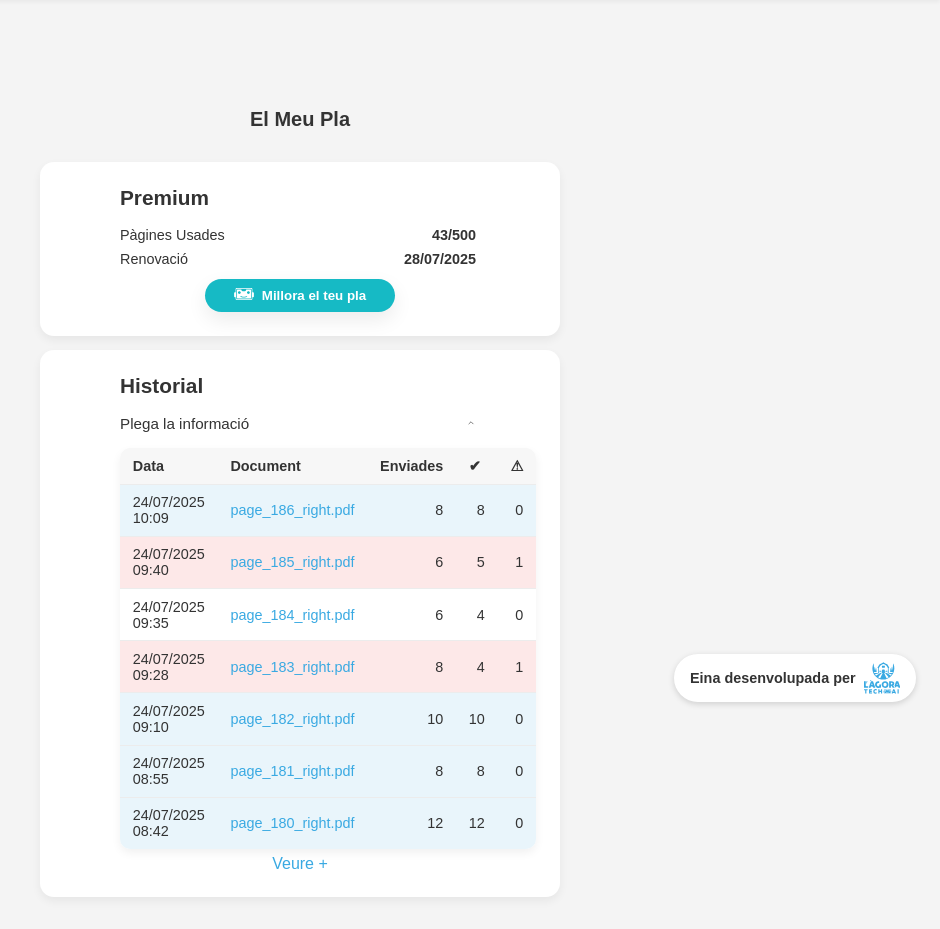
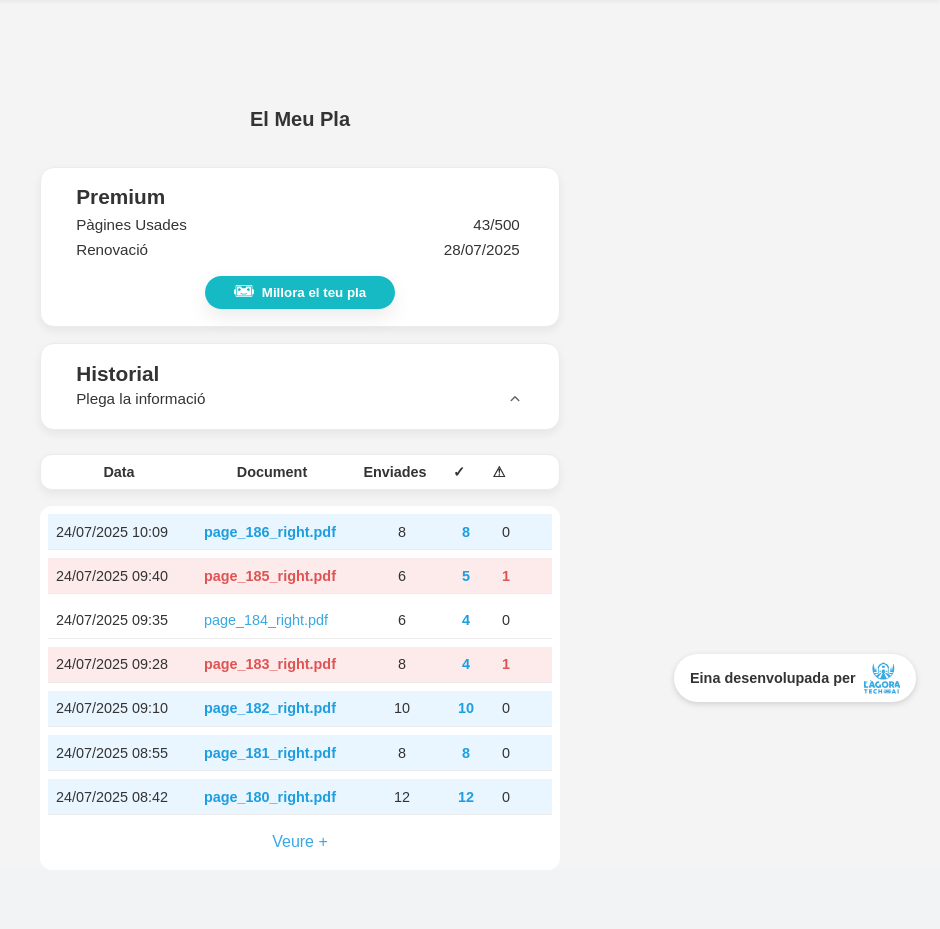
Before and after one commit to sergio08301/TranscriptaHTMLCSS, a Flask app: page /plan in a window 1280 px wide, after a click on "Desplega la informació". Shown: the part 74-1003 px from the top of the page, without its empty margins (340-1280 px from the left). After the commit the page ends 944 px from the top, so only its background shows below. Run offline with Flask 3, Linux system fonts and the light colour scheme.

Commit message:
historial funcionando en desktop

```diff
--- a/static/css/plan.css
+++ b/static/css/plan.css
@@ -1,4 +1,5 @@
 :root{
+	/* Paleta del proyecto */
 	--agora-blau:#39A9E2;
 	--gris-fosc:#333333;
 	--blanc:#FFFFFF;
@@ -12,44 +13,58 @@
 	--turquesa-clar:#14CFDB;
 	--groc:#EAB308;
 
+	/* UI */
 	--radius-campo:8px;
 	--radius-card:14px;
 	--sombra-suave:0 4px 10px rgba(0,0,0,.06);
 	--sombra-media:0 8px 20px rgba(0,0,0,.08);
+
+	/* Historial (desktop) — ajustados para que todo quepa */
+	--col-date: 140px;
+	--col-doc: 150px;
+	--col-sent: 80px;
+	--col-ok:   32px;
+	--col-warn: 32px;
+	--history-gap: .5rem;      /* separación entre columnas */
+	--history-xpad: .5rem;     /* padding horizontal en cabecera y filas */
+	  --ok-color: var(--blau-fosc);        /* azul corporativo (checks correctos) */
+  --warn-color: #E05353;               /* rojo para errores */
 }
 
 *{ box-sizing:border-box; margin:0; padding:0; }
+
 body{
-	padding-top:80px;                /* header fijo */
+	padding-top:80px; /* header fijo */
 	font-family:Arial, sans-serif;
 	color:var(--gris-fosc);
 	background:var(--gris-clar);
 }
 
+/* ===== Layout general ===== */
 .auth{
 	min-height:calc(100vh - 80px);
 	display:flex;
 	justify-content:center;
 	align-items:flex-start;
-	padding-top: clamp(2rem, 12vh, 6rem); /* un poco por encima del centro */
+	padding-top:clamp(2rem, 12vh, 6rem);
 	padding-left:1rem;
 	padding-right:1rem;
 }
 
 .auth-card{
 	width:100%;
-	max-width:720px;                 /* un punto más ancho que perfil */
+	max-width:720px;
 	display:flex;
 	flex-direction:column;
 	align-items:center;
 	gap:1rem;
+	padding-top:.1px; /* anticolapso de márgenes */
 }
 
 .form-title{
-	margin:.4rem 0 1.4rem;
+	margin:.4rem 0 1.2rem;
 	font-size:1.25rem;
 	font-weight:600;
-	color:var(--gris-fosc);
 }
 
 /* ===== Tarjetas ===== */
@@ -57,58 +72,38 @@ body{
 	width:100%;
 	max-width:520px;
 	background:var(--blanc);
+	border:1px solid var(--gris-suau);
 	border-radius:var(--radius-card);
 	box-shadow:var(--sombra-suave);
-	padding:1.1rem 1.25rem;
-}
-
-.card + .card{ margin-top:.75rem; }
-
-.card-head{
-	display:flex;
-	align-items:center;
-	justify-content:space-between;
-	gap:.75rem;
-	margin-bottom:.25rem;
+	padding:1.1rem clamp(1.6rem, 4vw, 2.2rem);
 }
 
 .card-title{
-	font-size:1rem;
+	margin:0;
+	font-size:1.3rem;
 	font-weight:700;
 	color:var(--gris-fosc);
 }
 
-.chevron{
-	border:none;
-	background:transparent;
-	padding:.25rem;
-	cursor:pointer;
-	border-radius:8px;
+/* ===== Tarjeta: Plan actual ===== */
+.card--plan{
+	display:flex;
+	flex-direction:column;
 }
 
-/* ===== Contenido del Plan ===== */
 .plan-rows{
 	display:grid;
-	grid-template-columns: 1fr auto;
+	grid-template-columns:1fr auto;
+	column-gap:2rem;
 	row-gap:.5rem;
-	column-gap:1.25rem;
-	margin:.35rem 0 0.9rem;
+	margin-top:.4rem;
+	margin-bottom:.75rem;
 }
+.row{ display:contents; }
+.row-label{ font-size:.95rem; color:var(--gris-fosc); }
+.row-value{ font-size:.95rem; color:var(--gris-fosc); justify-self:end; padding-right:.25rem; }
 
-.row{
-	display:contents; /* permite que label/value usen la grid */
-}
-.row-label{
-	color:var(--gris-fosc);
-	font-size:.9rem;
-}
-.row-value{
-	color:var(--gris-fosc);
-	font-size:.9rem;
-	font-weight:600;
-}
-
-/* ===== Botón ===== */
+/* Botón */
 .btn-primary{
 	display:inline-flex;
 	align-items:center;
@@ -122,25 +117,18 @@ body{
 	box-shadow:var(--sombra-media);
 	background:var(--blanc);
 	color:var(--gris-fosc);
+	transition:transform .12s ease, box-shadow .12s ease, background .12s ease, color .12s ease, opacity .12s ease;
 	text-transform:none;
-	transition:transform .12s ease, box-shadow .12s ease, background .12s ease, color .12s ease;
 }
 .btn-primary:hover{ transform:translateY(-1px); box-shadow:0 10px 22px rgba(0,0,0,.1); }
 .btn-primary:active{ transform:translateY(0); opacity:.95; }
+.btn-filled{ background:var(--buttons); color:var(--blanc); }
+.btn-filled:hover{ background:var(--button-hover); }
+.btn-small{ min-width:190px; }
+.card--plan .btn-primary{ align-self:center; margin-top:.4rem; }
 
-.btn-filled{
-	background:var(--buttons);
-	color:var(--blanc);
-}
-.btn-filled:hover{ background:var(--button-hover); }
-
-.btn-small{
-	align-self:center;
-	min-width: 190px;
-}
-
-/* ===== Historial ===== */
-.history-toggle{
+/* ===== Tarjeta: Historial (bloque 1: título + toggle) ===== */
+.card--history .history-toggle{
 	display:flex;
 	align-items:center;
 	justify-content:space-between;
@@ -148,181 +136,170 @@ body{
 	cursor:pointer;
 	padding:.25rem 0;
 }
+.history-hint{ font-size:.95rem; color:var(--gris-fosc); }
+.chevron{ flex:0 0 auto; transition:transform .15s ease; }
+.history-toggle[aria-expanded="true"] .chevron{ transform:rotate(180deg); }
 
-.history-hint{
-	font-size:.95rem;
+/* ===== Historial: bloques 2 y 3 (fuera de la card) ===== */
+.history-panel{
+	width:100%;
+	max-width:520px;
+	margin:.5rem auto 0;
+
+}
+.history-list{
+  margin-top: 1rem ;   /* ajusta 12–20px a tu gusto */
+}
+
+/* Rejilla de 5 columnas — cabecera y filas comparten EXACTA plantilla */
+.history-cols{
+	display:grid;
+	grid-template-columns:
+		var(--col-date)
+		var(--col-doc)
+		var(--col-sent)
+		var(--col-ok)
+		var(--col-warn);
+	align-items:center;
+	column-gap:var(--history-gap);
+	width:100%;
+}
+
+.w-date{ grid-column:1; }
+.w-doc { grid-column:2; }
+.w-sent{ grid-column:3; }
+.w-ok  { grid-column:4; }
+.w-warn{ grid-column:5; }
+.col-right{ text-align:right; }
+
+/* Bloque 2: cabecera */
+.history-headbar{
+	background:var(--blanc);
+	border:1px solid var(--gris-suau);
+	border-radius:12px;
+	box-shadow:var(--sombra-suave);
+	padding:.55rem var(--history-xpad);
+}
+.history-headbar .hcell{
+	font-weight:700;
+	font-size:.9rem;
+	white-space:nowrap;
+}
+
+/* Bloque 3: lista */
+.history-list{
+  display: grid;
+  grid-auto-rows: min-content;
+  row-gap: 8px;                    /* ← separador blanco */
+  padding: 8px;                    /* borde blanco interior */
+  background: var(--blanc);
+  border-radius: 12px;
+
+
+  /* anulamos lo que hubiera antes */
+  overflow: visible !important;
+}
+.hrow{
+	padding:.6rem var(--history-xpad);
+	border-bottom:1px solid var(--gris-suau);
+	font-size:.9rem;
 	color:var(--gris-fosc);
 }
+.hrow:last-child{ border-bottom:none; }
 
-.chevron{
-	flex:0 0 auto;
-	transition: transform .15s ease;
+.hrow a{ color:var(--agora-blau); text-decoration:none; }
+.hrow a:hover{ text-decoration:underline; }
+
+/* Estados */
+.row-warn{ background:#FDEAEA; }
+.row-ok  { background:#EAF6FF; }
+.row-empty{
+	text-align:center;
+	color:var(--gris-mitja);
+	padding:.6rem var(--history-xpad);
 }
 
-/* si más tarde cambias aria-expanded a true, podrás rotar la flecha */
-.history-toggle[aria-expanded="true"] .chevron{
-	transform: rotate(180deg);
-}
-.history-panel {
-	margin-top:.75rem;
-	animation: fadeIn .2s ease;
-}
-
-@keyframes fadeIn {
-	from { opacity:0; transform: translateY(-5px); }
-	to { opacity:1; transform: translateY(0); }
-}
-.history-panel{ margin-top:.75rem; }
-
-.history-table{
-	width:100%;
-	border-collapse:separate;
-	border-spacing:0;
-	background: var(--blanc);
-	border-radius: 10px;
-	overflow:hidden;
-	box-shadow: var(--sombra-suave);
-}
-
-.history-table thead th{
-	background: #f7f7f7;
-	font-weight: 700;
-	font-size: .9rem;
-	color: var(--gris-fosc);
-	text-align: left;
-	padding: .6rem .8rem;
-	border-bottom: 1px solid var(--gris-suau);
-}
-
-.history-table tbody td{
-	padding: .6rem .8rem;
-	font-size: .9rem;
-	color: var(--gris-fosc);
-	border-bottom: 1px solid var(--gris-suau);
-}
-
-.history-table tbody tr:last-child td{
-	border-bottom: none;
-}
-
-.history-table a{
-	color: var(--agora-blau);
-	text-decoration: none;
-}
-.history-table a:hover{ text-decoration: underline; }
-
-.col-right{ text-align: right; }
-
-/* filas resaltadas según estado */
-.row-warn{
-	background: #fde8e8; /* rojo muy claro */
-}
-.row-ok{
-	background: #e9f5fb; /* azul muy claro */
-}
-
-.row-empty td{
-	text-align: center;
-	color: var(--gris-mitja);
-}
-
-/* enlace Ver más */
+/* Ver más */
 .history-more{
 	display:block;
 	text-align:center;
-	margin-top:.35rem;
-	color: var(--agora-blau);
+	padding:.5rem 0 .65rem;
+	color:var(--agora-blau);
 	text-decoration:none;
+	grid-column: 1 / -1;
+    margin-top: 2px;
 }
-.history-more:hover{ text-decoration: underline; }
-/* --- bajo el header, sin colapsos --- */
-body { padding-top: 80px; }                  /* alto real de tu header */
+.history-more:hover{ text-decoration:underline; }
 
-/* El contenedor principal: espacio arriba y abajo y SIN colapso de márgenes */
-.auth{
-  align-items: flex-start;
-  padding-top: clamp(2rem, 12vh, 6rem);      /* hueco bajo el header */
-  padding-bottom: 2rem;
+.history-headbar .w-sent,
+.history-list   .w-sent,
+.history-headbar .w-ok,
+.history-list   .w-ok,
+.history-headbar .w-warn,
+.history-list   .w-warn{
+	text-align: center !important;
 }
 
-/* Evita colapso de márgenes con el primer hijo (cualquiera) */
-.auth-card{
-  display: flex;
-  flex-direction: column;
-  align-items: center;
-  gap: 0.9rem;                                /* separación entre título y tarjetas */
-  padding-top: .1px;                          /* rompe el colapso del primer margin */
-  /* alternativamente podrías usar: overflow: auto; */
+/* Mantén 'Data' y 'Document' centrados solo en cabecera */
+.history-headbar .w-date,
+.history-headbar .w-doc{
+	text-align: center;
+}
+/* La cabecera tenía .col-right, la anulamos SOLO en header */
+.history-headbar .col-right {
+	text-align: center;
 }
 
-/* Orden explícito: primero el plan, luego el historial */
-.card--plan{ order: 1; }
-.card--history{ order: 2; }
 
-/* Las tarjetas no deben ser sticky/absolute accidentalmente */
-.card{ position: static; margin: 0; }         /* el gap del .auth-card gestiona la separación */
-
-/* separaciones internas coherentes */
-.form-title{ margin: .4rem 0 1rem; }
-.card + .card{ margin-top: 0; }               /* lo maneja el gap */
-
-
-.card{
-  padding: 1.5rem clamp(5rem, 3.8vw, 1.75rem); /* ↑ padding-inline */
-}
-.card-title {
-  font-size: 1.3rem;
-  padding-bottom:.5rem;
+/* ===== Colores de estado ===== */
+:root{
+  --ok-color: var(--blau-fosc);     /* azul corporativo */
+  --warn-color: #E05353;            /* rojo para avisos */
 }
 
-/* +separación entre etiqueta y valor y remate a la derecha */
-.plan-rows{
-  grid-template-columns: 1fr auto;
-  column-gap: 2rem;                 /* antes ~1.25rem */
+/* ✓ ACIERTOS: SIEMPRE azul, en todas las filas */
+.history-list .w-ok{
+  color: var(--ok-color) !important;
+  font-weight: 600;
+  text-align: center;               /* si decidiste centrar las numéricas */
 }
 
-.row-value{
-  justify-self: end;                /* alinea a la derecha */
-  padding-right: 0.25rem;            /* pequeño colchón con el borde */
+/* ⚠ AVISOS: por defecto neutro (incluye el 0) */
+.history-list .w-warn{
+  color: var(--gris-fosc);
+  font-weight: 500;
+  text-align: center;               /* si decidiste centrar las numéricas */
 }
 
-.card--plan{
-	display: flex;              /* << clave */
-	flex-direction: column;
-	align-items: stretch;       /* filas a ancho completo */
+/* ⚠ Solo en filas con error (>0) -> rojo */
+.history-list .row-warn .w-warn{
+  color: var(--warn-color) !important;
+  font-weight: 700;
 }
 
-.card--plan .plan-rows{
-	width: 100%;
-	margin-bottom: .75rem;
+/* Enlaces de documento según estado de la fila */
+.history-list .row-ok   .w-doc a{ color: var(--ok-color);   font-weight: 600; }
+.history-list .row-warn .w-doc a{ color: var(--warn-color); font-weight: 600; }
+
+/* (Opcional) mantener subrayado al hover respetando color de estado */
+.history-list .hrow .w-doc a:hover{ text-decoration: underline; }
+/* ===== Responsive ===== */
+@media (max-width:768px){
+	.auth{
+		padding-left:clamp(1rem, 6vw, 1.5rem);
+		padding-right:clamp(1rem, 6vw, 1.5rem);
+		padding-top:clamp(1.25rem, 8vh, 2.5rem);
+	}
+	.card{ padding:1rem 1.25rem; }
+	.plan-rows{ column-gap:1.25rem; }
+	.card-title{ font-size:1.2rem; }
+
+	/* Compresión ligera para que siga cabiendo */
+	:root{
+		--col-date: 130px;
+		--col-doc:  minmax(120px, 1fr);
+		--col-sent: 72px;
+		--col-ok:   28px;
+		--col-warn: 28px;
+	}
 }
-
-/* Centra el botón dentro de la tarjeta */
-.card--plan .btn-primary{
-	align-self: center;
-}
-
-/* ===== Responsive ===== */
-@media (max-width: 768px){
-	.auth{
-		padding-left: clamp(1rem, 6vw, 1.5rem);
-		padding-right: clamp(1rem, 6vw, 1.5rem);
-		padding-top: clamp(1.25rem, 8vh, 2.5rem);
-	}
-	.auth-card{
-		max-width: 640px;
-	}
-	.card{
-		max-width:none;
-		padding:2.5rem 2.5rem;
-	}
-	.plan-rows{
-		column-gap:.75rem;
-	}
-	.btn-small{
-		min-width: auto;
-		width: 100%;
-	}
-
-  .plan-rows{ column-gap: 1.25rem; }
-}
--- a/templates/plan.html
+++ b/templates/plan.html
@@ -44,6 +44,7 @@
 			</article>
 
 			<!-- Tarjeta: Historial -->
+			<!-- Bloque 1: tarjeta solo con título + toggle -->
 			<article class="card card--history">
 				<div class="card-head">
 					<h2 class="card-title">{{ _('Historial') }}</h2>
@@ -51,54 +52,43 @@
 
 				<div class="history-toggle" role="button" aria-expanded="false" aria-controls="history-panel">
 					<span class="history-hint">{{ _('Desplega la informació') }}</span>
-					<svg class="chevron" width="18" height="18" viewBox="0 0 24 24" fill="none"
-						 xmlns="http://www.w3.org/2000/svg" aria-hidden="true">
+					<svg class="chevron" width="18" height="18" viewBox="0 0 24 24" fill="none" xmlns="http://www.w3.org/2000/svg" aria-hidden="true">
 						<path d="M7 10l5 5 5-5" stroke="#666" stroke-width="2" stroke-linecap="round" stroke-linejoin="round"/>
 					</svg>
 				</div>
+			</article>
 
-				<!-- Contenido colapsable (opcional, oculto por ahora) -->
-				<div id="history-panel" class="history-panel" hidden>
-					<table class="history-table">
-						<thead>
-							<tr>
-								<th>{{ _('Data') }}</th>
-								<th>{{ _('Document') }}</th>
-								<th class="col-right">{{ _('Enviades') }}</th>
-								<th class="col-right">✔</th>
-								<th class="col-right">⚠</th>
-							</tr>
-						</thead>
-						<tbody>
-							{% if history and history|length > 0 %}
-								{% for it in history %}
-									{#
-									   Añadimos clases para resaltar:
-									   - fila con warn>0 → .row-warn (tinte rojo claro)
-									   - si ok == sent → .row-ok (tinte azul claro)
-									#}
-									<tr class="
-										{% if it.warn > 0 %}row-warn{% elif it.ok == it.sent %}row-ok{% endif %}
-									">
-										<td>{{ it.date }}</td>
-										<td><a href="{{ it.url }}">{{ it.name }}</a></td>
-										<td class="col-right">{{ it.sent }}</td>
-										<td class="col-right">{{ it.ok }}</td>
-										<td class="col-right">{{ it.warn }}</td>
-									</tr>
-								{% endfor %}
-							{% else %}
-								<tr class="row-empty">
-									<td colspan="5">{{ _('No hi ha moviments encara') }}</td>
-								</tr>
-							{% endif %}
-						</tbody>
-					</table>
+			<!-- Bloque 2 y 3: FUERA de la tarjeta anterior -->
+			<div id="history-panel" class="history-panel" hidden>
+					<!-- Cabecera de columnas -->
+					<!-- BLOQUE 2: cabecera columnas -->
+				<div class="history-headbar history-cols">
+					<div class="hcell w-date">{{ _('Data') }}</div>
+					<div class="hcell w-doc">{{ _('Document') }}</div>
+					<div class="hcell w-sent col-right">{{ _('Enviades') }}</div>
+					<div class="hcell w-ok  col-right">✓</div>
+					<div class="hcell w-warn col-right">⚠</div>
+				</div>
 
+				<!-- BLOQUE 3: lista -->
+				<div class="history-list">
+					{% if history and history|length %}
+						{% for it in history %}
+							<div class="hrow history-cols
+								{% if it.warn > 0 %}row-warn{% elif it.ok == it.sent %}row-ok{% endif %}">
+								<div class="cell w-date">{{ it.date }}</div>
+								<div class="cell w-doc"><a href="{{ it.url }}">{{ it.name }}</a></div>
+								<div class="cell w-sent col-right">{{ it.sent }}</div>
+								<div class="cell w-ok   col-right">{{ it.ok }}</div>
+								<div class="cell w-warn col-right">{{ it.warn }}</div>
+							</div>
+						{% endfor %}
+					{% else %}
+						<div class="hrow row-empty">{{ _('No hi ha moviments encara') }}</div>
+					{% endif %}
 					<a href="#" class="history-more">{{ _('Veure +') }}</a>
 				</div>
-
-			</article>
+			</div>
 		</section>
 	</main>
 	<script>
```
